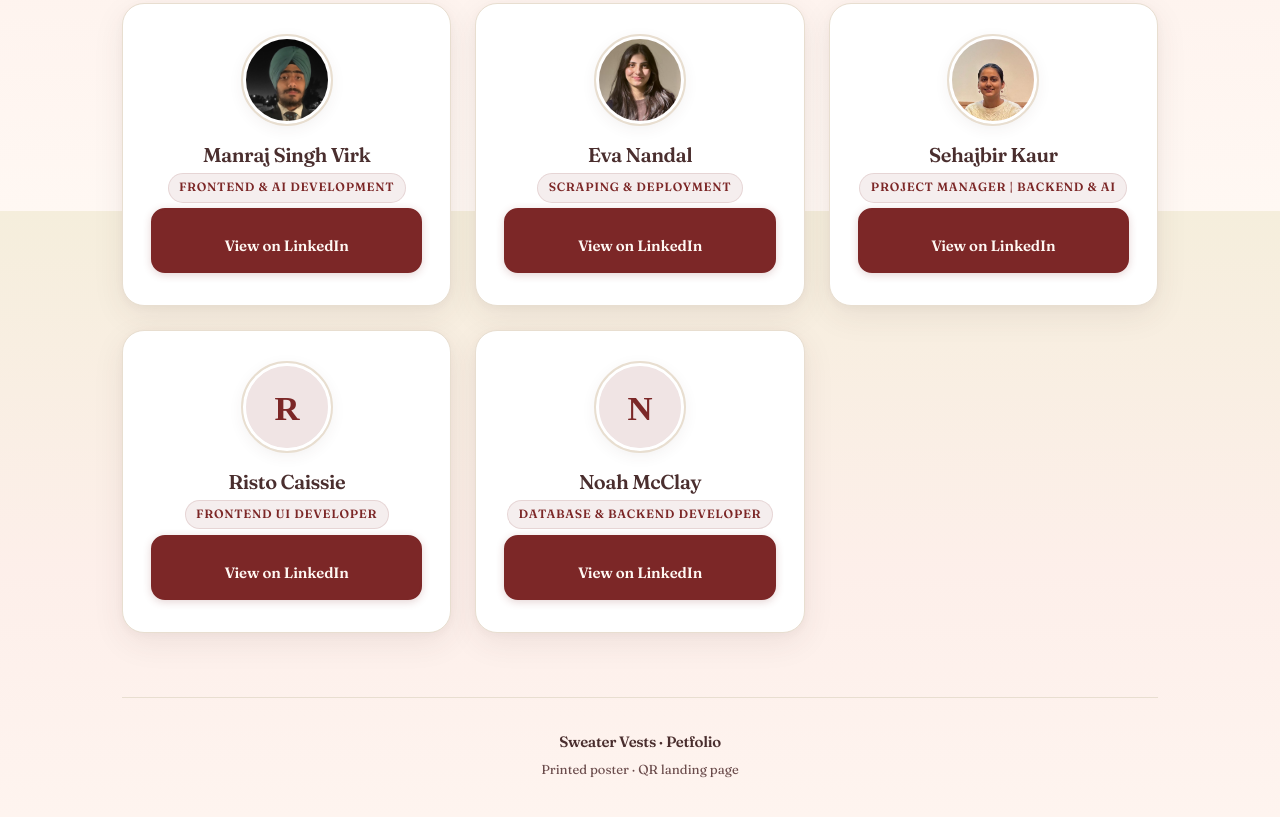
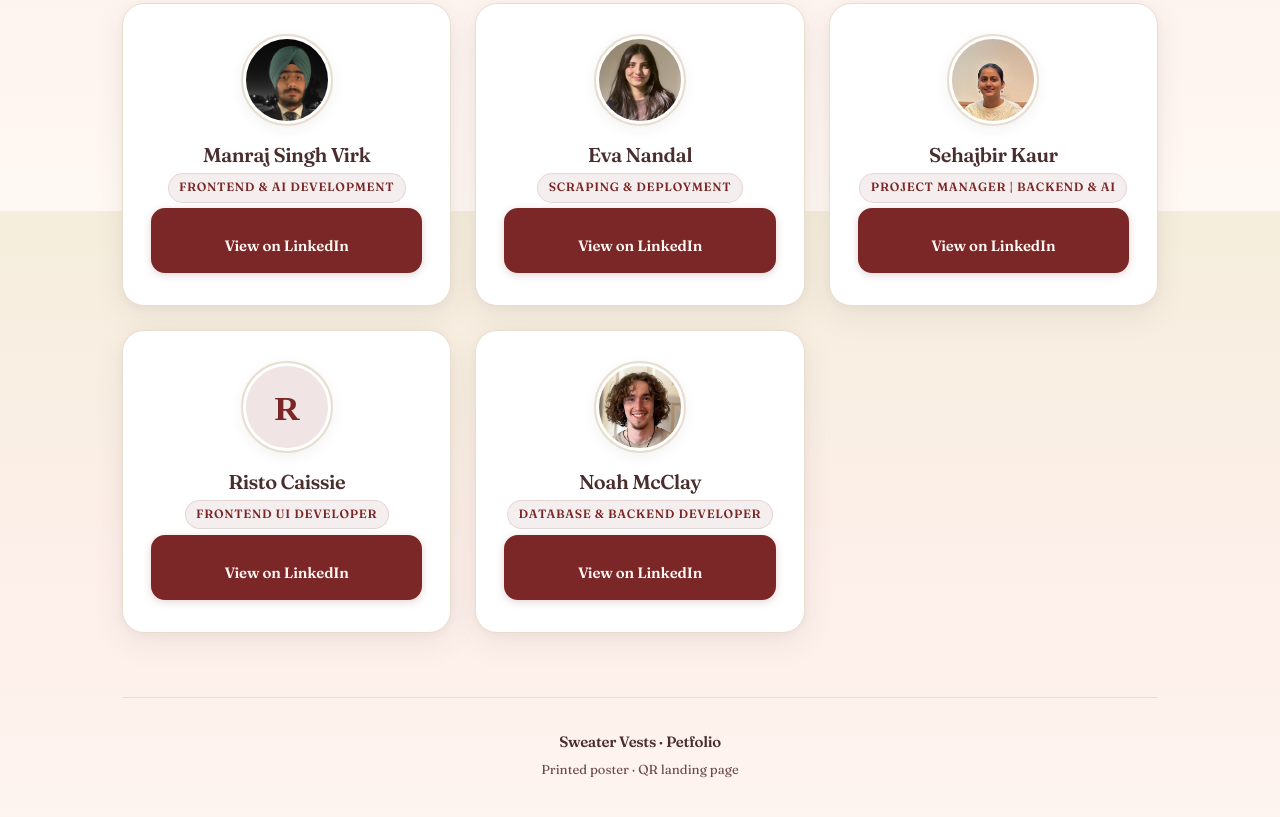
Before and after one commit to manrajsinghvirk5/sweater-vests-poster, a website: page index.html in a window 1280 px wide. Shown: the part 589-1406 px from the top of the page. Drawn offline with Linux system fonts and the light colour scheme.

Commit message:
chore: Noah avatar uses noah.png instead of SVG
Made-with: Cursor

```diff
--- a/index.html
+++ b/index.html
@@ -163,7 +163,7 @@
         <article class="card">
           <img
             class="avatar"
-            src="images/noah-mcclay.svg"
+            src="images/noah.png"
             alt=""
             width="96"
             height="96"
```
Also changed, not shown: images/noah-mcclay.svg (deleted), images/noah.png (added).
